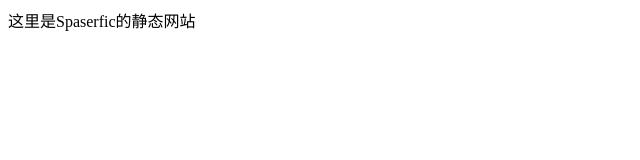
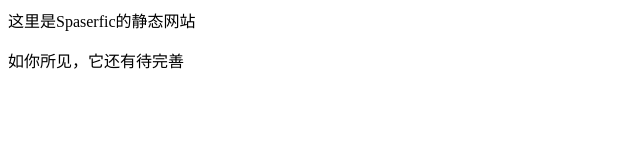
Before and after one commit to Spaserfic/spaserfic.github.io, a plain HTML site: page index.html in a window 1280 px wide. Shown: the whole page, without its empty margins (0-640 px from the left). Drawn offline with Linux system fonts and the light colour scheme.

Commit message:
Update index.html

```diff
--- a/index.html
+++ b/index.html
@@ -1 +1,2 @@
 <p>这里是Spaserfic的静态网站</p>
+<p>如你所见，它还有待完善</p>
```
